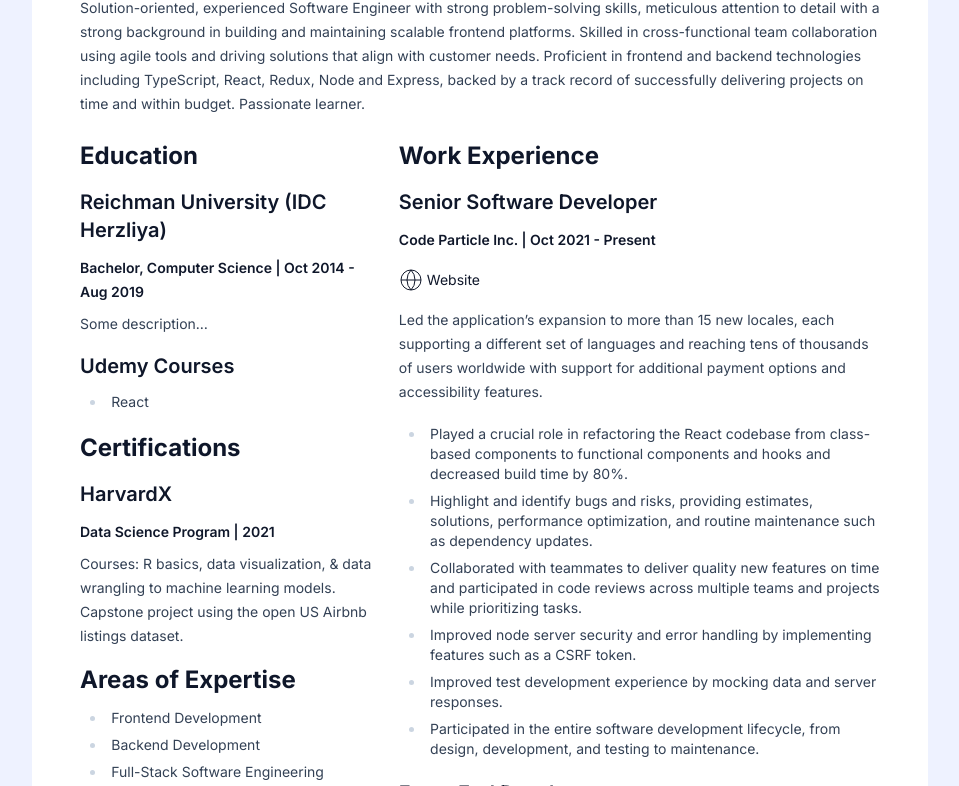
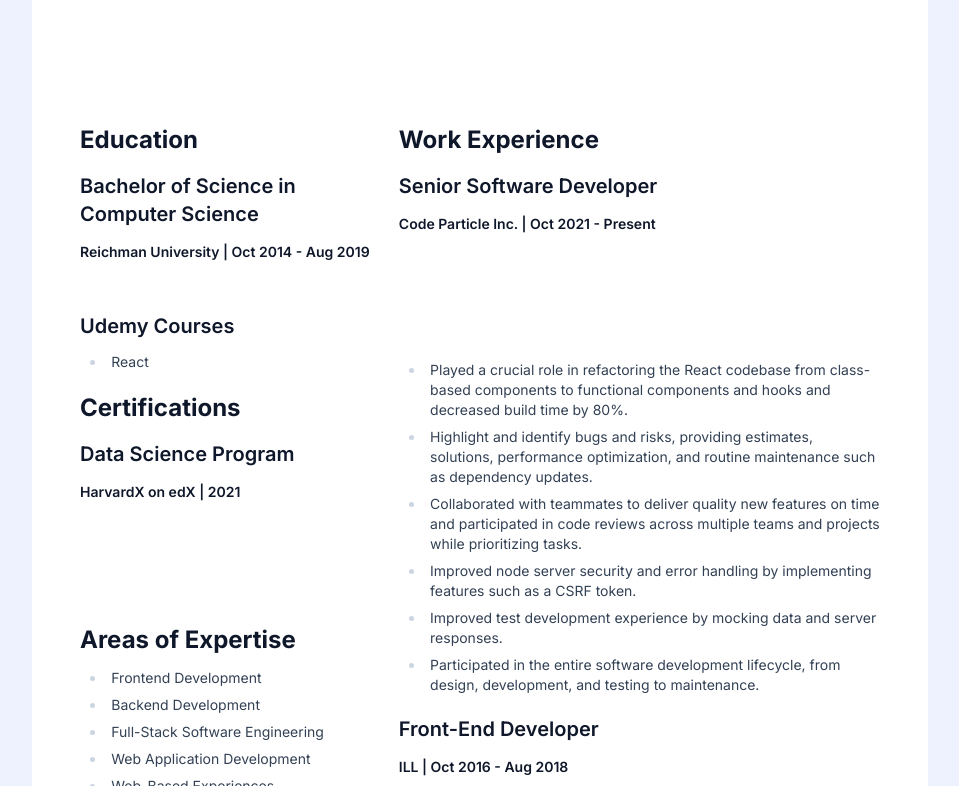
Before and after one commit to noamkadosh/nk-starter, an Astro site in the folder apps/resume/: page / in a window 1280 px wide. Shown: the part 299-1085 px from the top of the page, without its empty margins (160-1119 px from the left). Built offline with nearby package versions, Linux system fonts and the light colour scheme; Astro itself is replaced by a stand-in of ours.

Commit message:
feat: some resume style improvements

```diff
--- a/apps/resume/src/components/LinkWithIcon.astro
+++ b/apps/resume/src/components/LinkWithIcon.astro
@@ -9,7 +9,7 @@ type Props = {
 
 const { text, href, icon } = Astro.props;
 const styles = "flex items-center space-x-1";
-const Tag = href ? "a" : "span";
+const Tag = href ? "a" : "p";
 
 const props = {
   href: href,
@@ -19,5 +19,5 @@ const props = {
 
 <Tag {...props}>
   <Icon name={icon} class="inline" />
-  <p>{text}</p>
+  <span>{text}</span>
 </Tag>
--- a/apps/resume/src/content/resume/body.mdx
+++ b/apps/resume/src/content/resume/body.md
@@ -1,12 +1,8 @@
-import LinkWithIcon from '../../components/LinkWithIcon.astro'
-
 ## Work Experience
 
 ### Senior Software Developer
 
-**Code Particle Inc. | Oct 2021 - Present**
-
-<LinkWithIcon href="https://codeparticle.com/" icon="globe" text="Website" />
+**[Code Particle Inc.](https://codeparticle.com/) | Oct 2021 - Present**
 
 Led the application’s expansion to more than 15 new locales, each supporting a different set of languages and reaching tens of thousands of users worldwide with support for additional payment options and accessibility features.
 
@@ -24,9 +20,7 @@ Led the application’s expansion to more than 15 new locales, each supporting a
 
 ### Front-End Developer
 
-**ILL | Oct 2016 - Aug 2018**
-
-<LinkWithIcon href="http://ill.co.il/" icon="globe" text="Website" />
+**[ILL](http://ill.co.il/) | Oct 2016 - Aug 2018**
 
 - Maintained and developed an Angular SPA, implementing data-focused components
   and functionality such as JWT authentication.
--- a/apps/resume/src/content/resume/sidebar.md
+++ b/apps/resume/src/content/resume/sidebar.md
@@ -1,8 +1,8 @@
 ## Education
 
-### Reichman University (IDC Herzliya)
+### Bachelor of Science in Computer Science
 
-**Bachelor, Computer Science | Oct 2014 - Aug 2019**
+**[Reichman University](https://www.runi.ac.il/en/) | Oct 2014 - Aug 2019**
 
 Some description...
 
@@ -12,9 +12,9 @@ Some description...
 
 ## Certifications
 
-### HarvardX
+### Data Science Program
 
-**Data Science Program | 2021**
+**[HarvardX on edX ](https://www.edx.org/certificates/professional-certificate/harvardx-data-science)| 2021**
 
 Courses: R basics, data visualization, &
 data wrangling to machine learning
--- a/apps/resume/src/pages/index.astro
+++ b/apps/resume/src/pages/index.astro
@@ -1,7 +1,7 @@
 ---
 import Layout from "../layouts/Layout.astro";
 import { Content as Hero, frontmatter } from "../content/resume/hero.mdx";
-import { Content as Body } from "../content/resume/body.mdx";
+import { Content as Body } from "../content/resume/body.md";
 import { Content as Sidebar } from "../content/resume/sidebar.md";
 
 const { title, pdfLink, noIndex, description } = frontmatter;
--- a/apps/resume/src/styles.css
+++ b/apps/resume/src/styles.css
@@ -15,7 +15,7 @@ article.layout {
     prose-h2:mb-3 prose-h2:mt-4 prose-h2:text-2xl prose-h2:font-bold
     prose-h3:mb-3 prose-h3:mt-4 prose-h3:text-xl prose-h3:font-semibold
     prose-h4:mb-3 prose-h4:mt-4 prose-h4:text-sm prose-h4:text-slate-600 prose-h4:dark:text-slate-400
-    prose-p:my-2 prose-p:text-sm prose-p:leading-6
+    prose-p:my-2 prose-p:text-sm prose-p:leading-6 prose-p:text-white
     prose-a:font-normal prose-a:no-underline prose-a:transition-colors hover:prose-a:text-slate-400
     prose-li:text-sm
     prose-table:mt-4
@@ -26,3 +26,11 @@ article.layout {
     lg:max-w-4xl
     dark:bg-slate-800 dark:prose-invert;
 }
+
+address {
+  @apply prose-a:text-sm
+}
+
+strong * {
+  @apply font-semibold !important
+}
```
